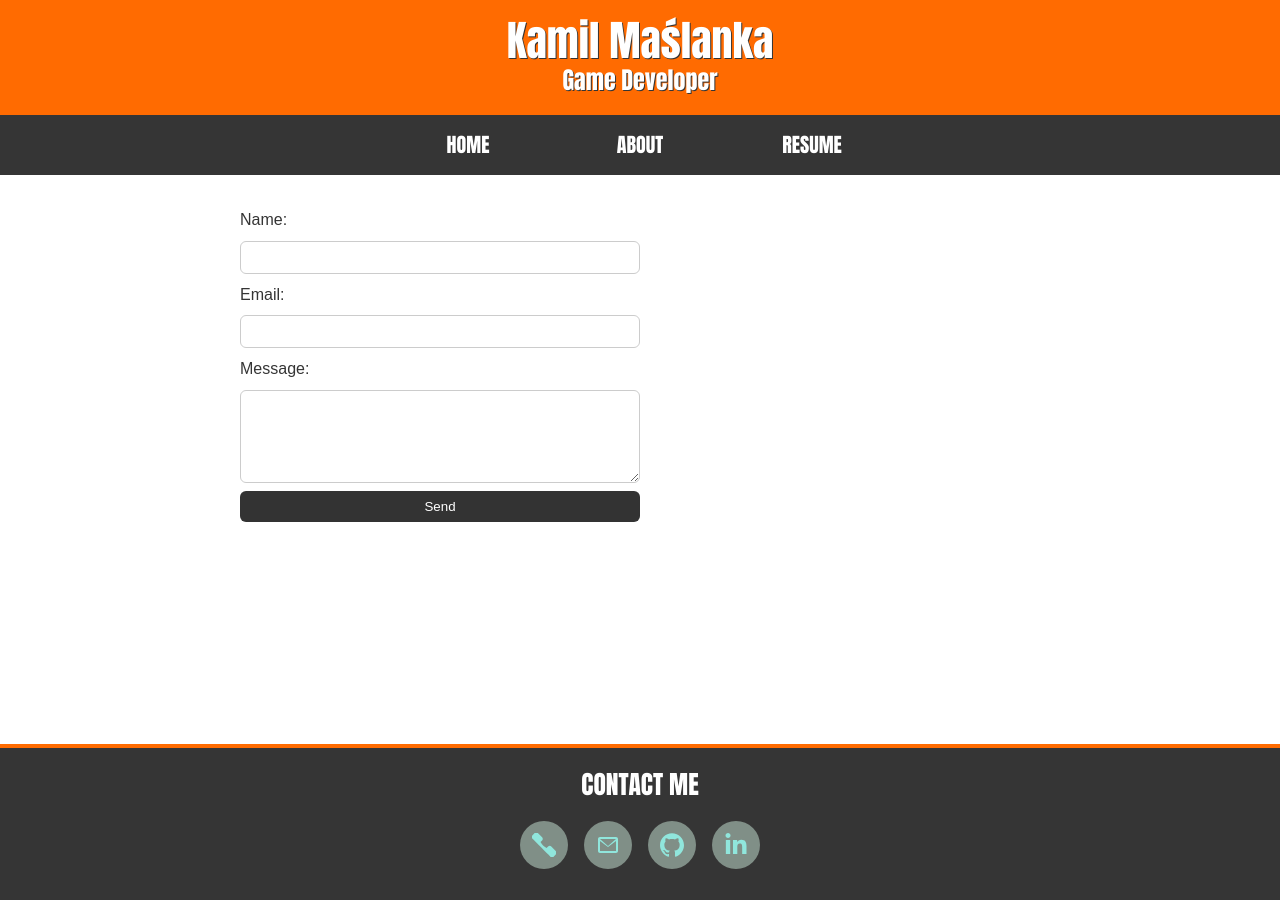
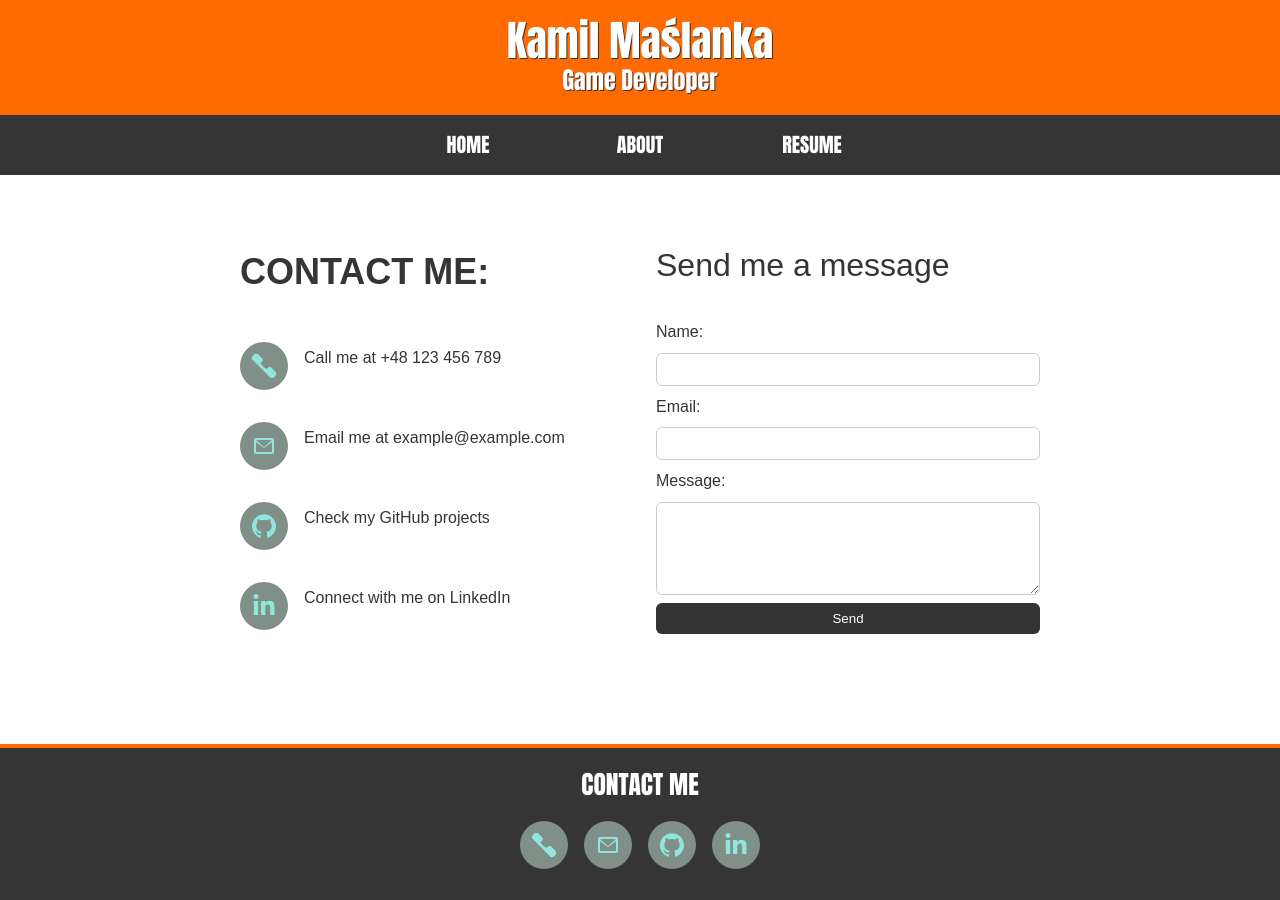
Before and after one commit to juna8001/juna8001.github.io, a Jekyll site: the page built from pages/contact.md, in a window 1280 px wide. Built offline with Jekyll 4.4.1, drawn with Linux system fonts in a browser that asks for light colours.

Commit message:
contact page improvements

```diff
--- a/_includes/footer.html
+++ b/_includes/footer.html
@@ -13,3 +13,5 @@
 
         <!-- LinkedIn -->
         {% include buttons/linkedin_button.html %}
+    </div>
+</footer>
--- a/pages/contact.md
+++ b/pages/contact.md
@@ -4,4 +4,64 @@ title: "Contact"
 permalink: /contact/
 ---
 
-{% include contact_form.html %}
+<style>
+.contact-page {
+  display: flex;
+  flex-wrap: wrap;
+  gap: 2rem;
+}
+
+.contact-info, .contact-form-column {
+  flex: 1 1 300px; /* flexible columns, min width 300px */
+  display: flex;
+  flex-direction: column;
+  gap: 1rem;
+}
+
+.contact-info h1 {
+  margin-bottom: 1rem;
+}
+
+.contact-method {
+  display: flex;
+  align-items: center;
+  gap: 1rem;
+}
+
+.contact-method span {
+  font-size: 1rem;
+}
+</style>
+
+<div class="contact-page">
+  <!-- Left column: contact info -->
+  <div class="contact-info">
+    <h1>CONTACT ME:</h1>
+
+    <div class="contact-method">
+      {% include buttons/phone_button.html %}
+      <span>Call me at +48 123 456 789</span>
+    </div>
+
+    <div class="contact-method">
+      {% include buttons/email_button.html %}
+      <span>Email me at example@example.com</span>
+    </div>
+
+    <div class="contact-method">
+      {% include buttons/github_button.html %}
+      <span>Check my GitHub projects</span>
+    </div>
+
+    <div class="contact-method">
+      {% include buttons/linkedin_button.html %}
+      <span>Connect with me on LinkedIn</span>
+    </div>
+  </div>
+
+  <!-- Right column: contact form -->
+  <div class="contact-form-column">
+    <h2>Send me a message</h2>
+    {% include contact_form.html %}
+  </div>
+</div>
```
